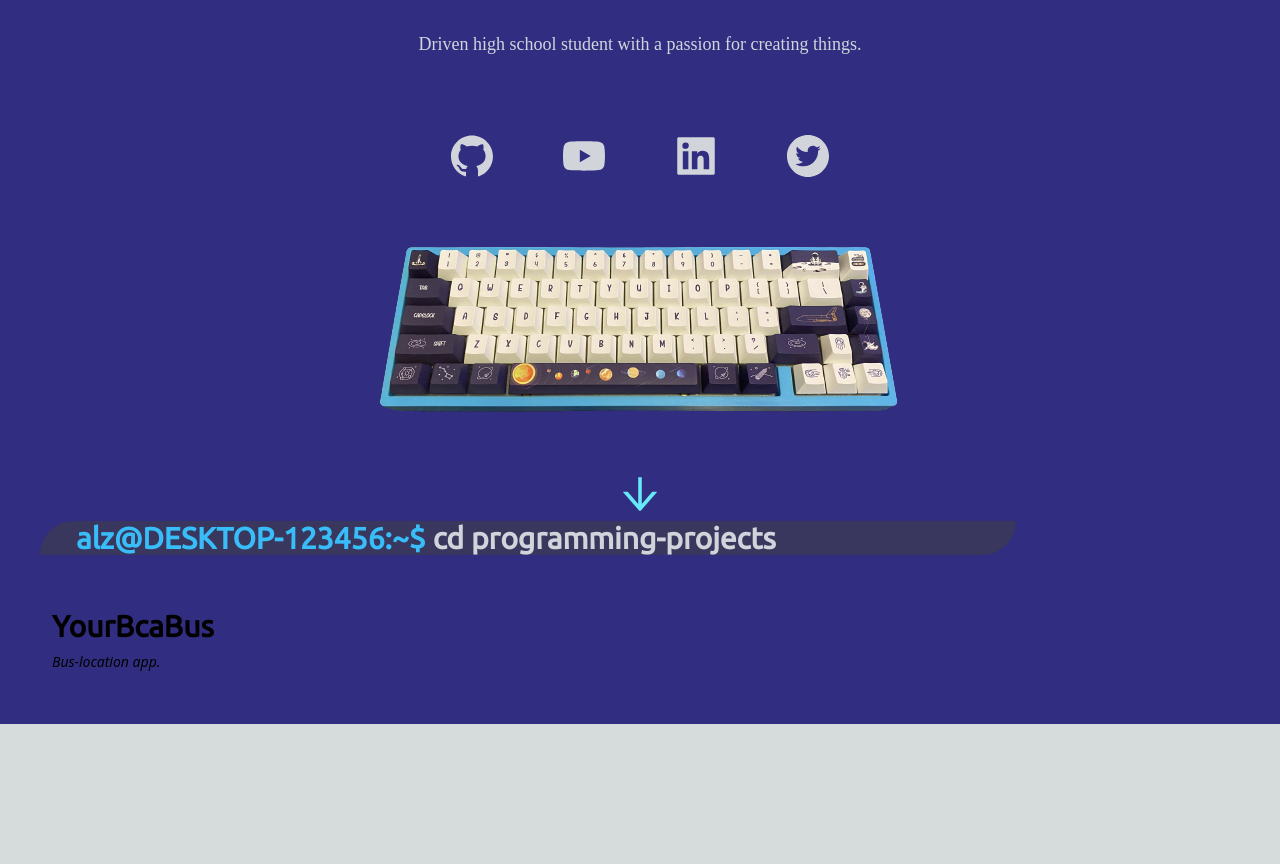
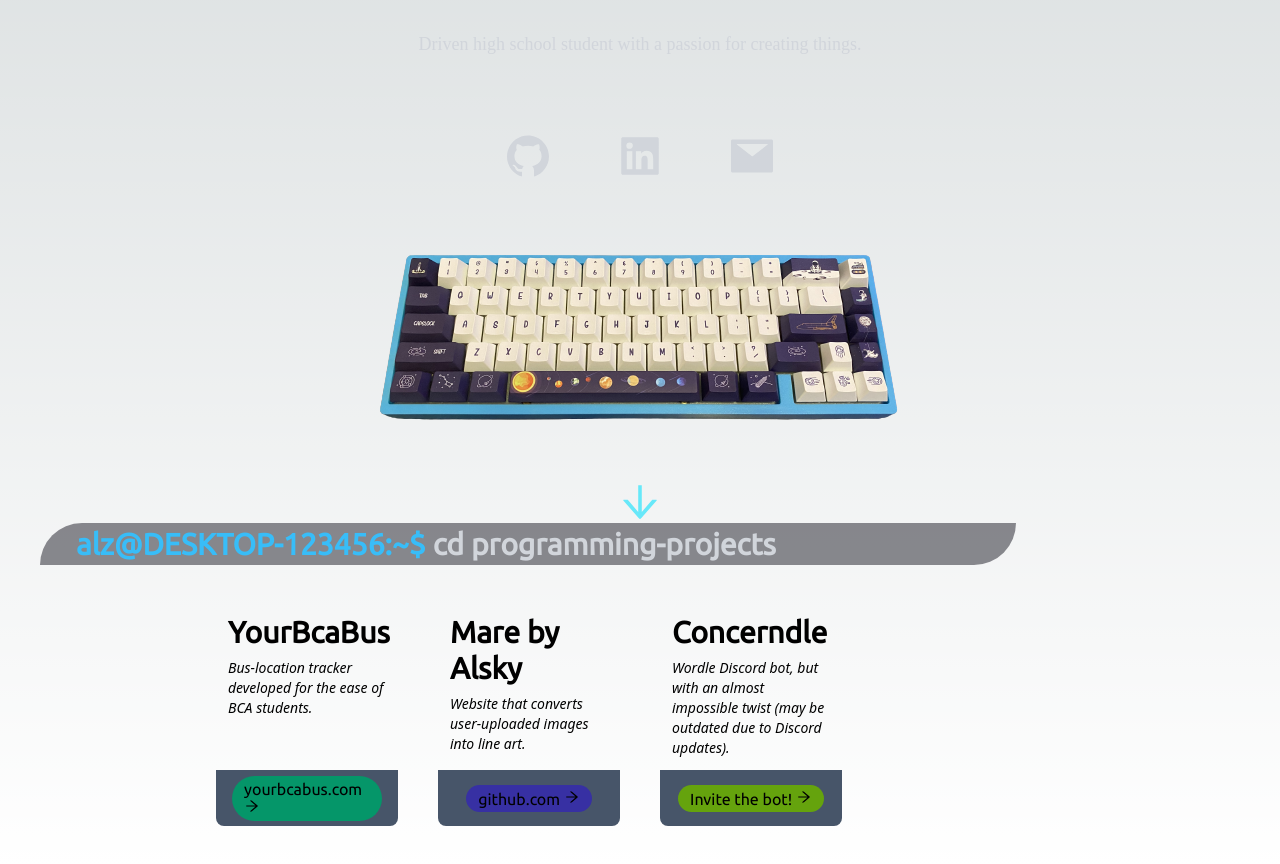
Before and after one commit to azhang45/alz, a Next.js app in the folder alz-website/: page / in a window 1280 px wide. Shown: the part 280-1144 px from the top of the page. Before the commit the page ends 1004 px from the top, so only its background shows below. Built offline with nearby package versions, Linux system fonts and the light colour scheme.

Commit message:
spacebar click and more prog projects added

```diff
--- a/alz-website/src/pages/index.js
+++ b/alz-website/src/pages/index.js
@@ -1,10 +1,12 @@
 import Head from 'next/head';
 
 import {BsFillMoonStarsFill} from 'react-icons/bs';
-import {AiFillGithub, AiFillTwitterCircle, AiFillLinkedin, AiFillYoutube, AiOutlineArrowDown} from 'react-icons/ai';
+import {AiFillGithub, AiFillTwitterCircle, AiFillLinkedin, AiFillYoutube, AiFillMail,
+  AiOutlineArrowDown, AiOutlineArrowRight} from 'react-icons/ai';
 import Image from 'next/image';
 //import keyboard from 'C:/Users/alice/OneDrive/personal-projects/alz/alz-website/public/keyboard.png';
-import keyboard from 'public/keyboard.png'
+import keyboard from 'public/keyboard.png';
+import ybb from 'public/ybb2.png';
 // import { Inter } from '@next/font/google'
 // import styles from '@/styles/Home.module.css'
 import {useRef} from 'react';
@@ -26,7 +28,7 @@ export default function Home() {
         <link rel="icon" href="/favicon.ico" />
       </Head>
 
-      <main className=' bg-indigo-900 px-10'>
+      <main className=' bg-gradient-to-br from-slate-900 to-violet-700 px-10'>
         <section className='min-h-screen'>
           <nav className='py-5 mb-12 flex justify-between'>
             <h1 className='text-2xl font-ubuntu'>alz</h1>
@@ -51,15 +53,24 @@ export default function Home() {
           </div>
 
           <div className='text-5xl flex justify-center gap-16 py-3 text-gray-300'>
-            <AiFillGithub />
-            <AiFillYoutube />
-            <AiFillLinkedin />
-            <AiFillTwitterCircle />
+            <a href='https://github.com/azhang45'> <AiFillGithub /> </a>
+            <a href='https://www.linkedin.com/in/alice-zhang-994145247/'><AiFillLinkedin /></a>
+            <a href='mailto:alicenz0063@gmail.com'><AiFillMail /></a>
           </div>
 
+          {/* <div className='relative flex justify-center mx-auto py-10'>
+            <Image src={keyboard} />
+          </div> */}
+
           <div className='relative flex justify-center mx-auto py-10'>
-            <Image src={keyboard} />
+            <Image src = {keyboard} alt = "useMap" useMap = "#spacebar"/>
+            <map name = "spacebar">
+              <area shape = "rect" coords = "140,130,333,162" alt = "_blank"
+                  href = "https://www.youtube.com/watch?v=dQw4w9WgXcQ" target = "_blank" />
+
+            </map>
           </div>
+
 
           <div className='text-5xl flex justify-center text-cyan-300'>
             <AiOutlineArrowDown onClick={handleClick} />
@@ -69,7 +80,7 @@ export default function Home() {
 
         <section>
           <div>
-            <h3 ref={ref} className='text-3xl font-ubuntu bg-zinc-700 px-9 pr-60 bg-opacity-60
+            <h3 ref={ref} className='text-3xl font-ubuntu bg-zinc-700 px-9 py-1 pr-60 bg-opacity-60
               text-left rounded-br-full rounded-tl-full text-gray-300' style={{display: "inline"}}>
               <span className='text-sky-400'>alz@DESKTOP-123456:~$</span> cd programming-projects
             </h3>
@@ -77,26 +88,69 @@ export default function Home() {
 
           {/* grid of prog projects */}
           <div>
-            <div className='py-10 grid md:grid-cols-2 xl:grid-cols-3'>
+            <div className='py-10 px-44 grid md:grid-cols-2 xl:grid-cols-4 gap-10'>
+
+              {/* project 1 */}
               <article className='flex flex-col'>
+                <a className="block border border-slate-400 dark:border-slate-600 p-3 flex-grow
+                  hover:opacity-80 active:opacity-60 transition-opacity rounded-t-lg bg-cover bg-center
+                  bg-gradient-to-br from-emerald-900 to-emerald-600" >
 
-              <a className="block border border-slate-400 dark:border-slate-600 p-3 flex-grow
-                hover:opacity-80 active:opacity-60 transition-opacity rounded-t-lg bg-cover bg-center
-                bg-gradient-to-br from-emerald-800 to-emerald-500" >
+                    <h4 className="font-ubuntu font-bold text-2xl sm:text-3xl">
+                      YourBcaBus
+                    </h4>
+                    <p className="font-sans text-sm mt-2 italic">
+                      Bus-location tracker developed for the ease of BCA students.
+                    </p>
+                </a>
+                <div className="flex items-center justify-center px-4 h-14 space-x-4 bg-slate-600 rounded-b-lg">
+                  <a href="https://about.yourbcabus.com" target="_blank"
+                    className="font-ubuntu hover:opacity-80 active:opacity-60 transition-opacity px-3 py-1 rounded-full bg-emerald-600 dark:border-white/20">
+                      yourbcabus.com <AiOutlineArrowRight />
+                  </a>
+                </div>
+              </article>
 
-                {/* style="background-color: rgb(250, 239, 223);
-                background-image: linear-gradient(rgba(250, 239, 223, 0.8), rgba(250, 239, 223, 0.8)),
-                url('public/keyboard.png'); color: rgb(0, 0, 0);" */}
+              {/* project 2 */}
+              <article className='flex flex-col'>
+                <a className="block border border-slate-400 dark:border-slate-600 p-3 flex-grow
+                  hover:opacity-80 active:opacity-60 transition-opacity rounded-t-lg bg-cover bg-center
+                  bg-gradient-to-br from-slate-800 to-indigo-700" >
 
+                    <h4 className="font-ubuntu font-bold text-2xl sm:text-3xl">
+                      Mare by Alsky
+                    </h4>
+                    <p className="font-sans text-sm mt-2 italic">
+                      Website that converts user-uploaded images into line art.
+                    </p>
+                </a>
+                <div className="flex items-center justify-center px-4 h-14 space-x-4 bg-slate-600 rounded-b-lg">
+                  <a href="https://github.com/azhang45/Mare" target="_blank"
+                    className="font-ubuntu hover:opacity-80 active:opacity-60 transition-opacity px-3 py-1 rounded-full bg-indigo-800 dark:border-white/20">
+                      github.com <AiOutlineArrowRight />
+                  </a>
+                </div>
+              </article>
 
-                  <h4 className="font-ubuntu font-bold text-2xl sm:text-3xl">
-                    YourBcaBus
-                  </h4>
-                  <p className="font-sans text-sm mt-2 italic">
-                    Bus-location app.
-                  </p>
-              </a>
+              {/* project 3 */}
+              <article className='flex flex-col'>
+                <a className="block border border-slate-400 dark:border-slate-600 p-3 flex-grow
+                  hover:opacity-80 active:opacity-60 transition-opacity rounded-t-lg bg-cover bg-center
+                  bg-gradient-to-br from-green-800 to-yellow-500" >
 
+                    <h4 className="font-ubuntu font-bold text-2xl sm:text-3xl">
+                      Concerndle
+                    </h4>
+                    <p className="font-sans text-sm mt-2 italic">
+                      Wordle Discord bot, but with an almost impossible twist (may be outdated due to Discord updates).
+                    </p>
+                </a>
+                <div className="flex items-center justify-center px-4 h-14 space-x-4 bg-slate-600 rounded-b-lg">
+                  <a href="https://discord.com/api/oauth2/authorize?client_id=959626199531945994&permissions=412317191232&scope=bot" target="_blank"
+                    className="font-ubuntu hover:opacity-80 active:opacity-60 transition-opacity px-3 py-1 rounded-full bg-lime-600 dark:border-white/20">
+                      Invite the bot! <AiOutlineArrowRight />
+                  </a>
+                </div>
               </article>
 
             </div>
```
Also changed, not shown: alz-website/public/ybb.png (added), alz-website/public/ybb2.png (added).
